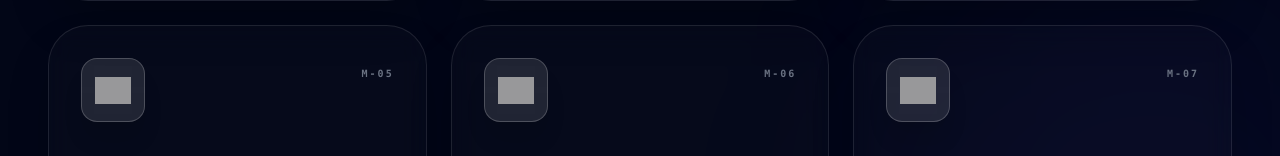
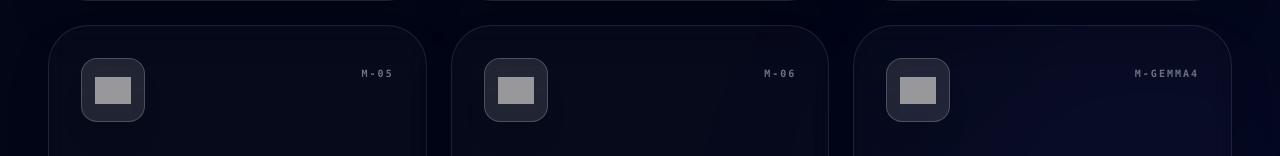
Before and after one commit to susanpant7/iamsusanpant, a React (Vite) app: page /blogs in a window 1280 px wide. Shown: the part 1053-1209 px from the top of the page. Built offline with nearby package versions, Linux system fonts and the light colour scheme; grey boxes are pictures that could not be loaded.

Commit message:
id change for gema4

```diff
--- a/src/routes/blogs/-types/blogs.type.ts
+++ b/src/routes/blogs/-types/blogs.type.ts
@@ -83,7 +83,7 @@ export const BLOGS = [
     component: MachineLearning,
   },
   {
-    id: "7",
+    id: "gemma4",
     label: "Running gemma4 on your local machine",
     title: "gemma4",
     subtitle:
```
